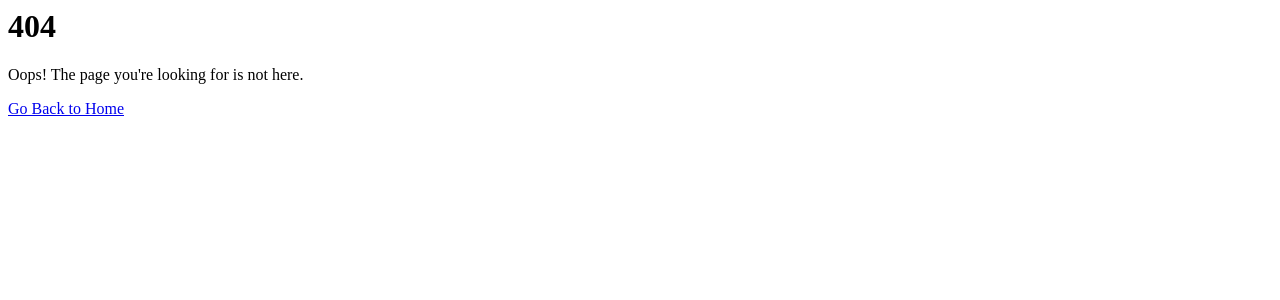
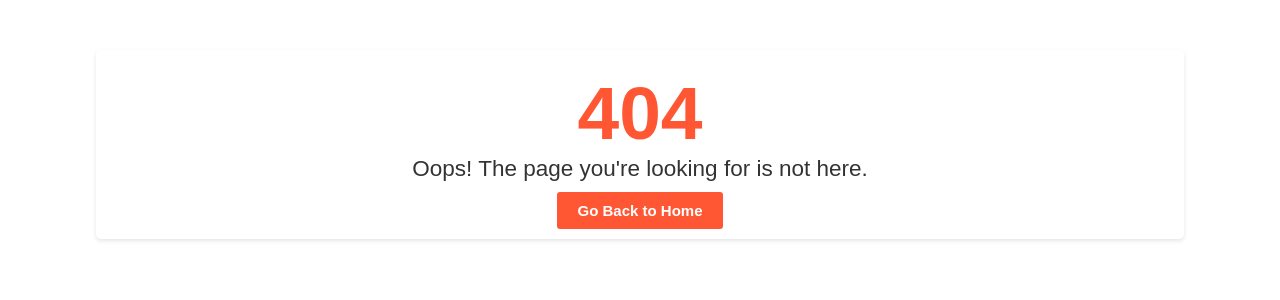
Before and after one commit to FlyFu-0/FlyFu-0.github.io, a PHP site: page /app/views/error/error.php in a window 1280 px wide. Shown: the top 300 px of the page. Run offline with PHP 8.4, Linux system fonts and the light colour scheme.

Commit message:
add error "not found" page

```diff
--- a/app/config/routes.php
+++ b/app/config/routes.php
@@ -7,6 +7,7 @@ return [
 	new Route('/register/', 'auth', 'register'),
 	new Route('/login/', 'auth', 'login'),
 
+	new Route('/error/', 'error', 'notFound'),
 
 	new Route('/', 'message', 'index'),
 ];
--- /dev/null
+++ b/app/controllers/Error.php
@@ -0,0 +1,15 @@
+<?php
+
+namespace Controllers;
+
+use Core\Controller;
+
+class Error extends Controller
+{
+	public function notFound()
+	{
+		$this->title = 'Page Not Found!';
+
+		return $this->render('error/notFound');
+	}
+}
--- a/app/core/Router.php
+++ b/app/core/Router.php
@@ -18,6 +18,8 @@ class Router
 				);
 			}
 		}
+
+		return new Route('error/', 'error', 'notFound');
 	}
 
 	private function findMathRoute($uri, string $route): bool
--- a/app/models/Message.php
+++ b/app/models/Message.php
@@ -18,8 +18,6 @@ class Message
 		$sortingField = 'created',
 		$order = 'DESC'
 	) {
-		var_dump(DB::getInstance());
-
 		$sortingField = htmlspecialchars($sortingField);
 		$order = htmlspecialchars($order);
 
--- a/css/style.css
+++ b/css/style.css
@@ -126,3 +126,36 @@ table, td {
     color: white;
     cursor: pointer;
 }
+
+.error-container {
+    text-align: center;
+    background-color: #fff;
+    padding: 20px;
+    border-radius: 5px;
+    box-shadow: 0 2px 4px rgba(0, 0, 0, 0.1);
+}
+
+.error-container > h1 {
+    font-size: 5rem;
+    color: #ff5733;
+}
+
+.error-container > p {
+    font-size: 1.5rem;
+    color: #333;
+    margin-bottom: 20px;
+}
+
+.error-container > a {
+    text-decoration: none;
+    background-color: #ff5733;
+    color: #fff;
+    padding: 10px 20px;
+    border-radius: 3px;
+    font-weight: bold;
+    transition: background-color 0.3s ease;
+}
+
+.error-container > a:hover {
+    background-color: #e6482e;
+}
```
Also changed, not shown: app/views/error/notFound.php (renamed from app/views/error/error.php).
